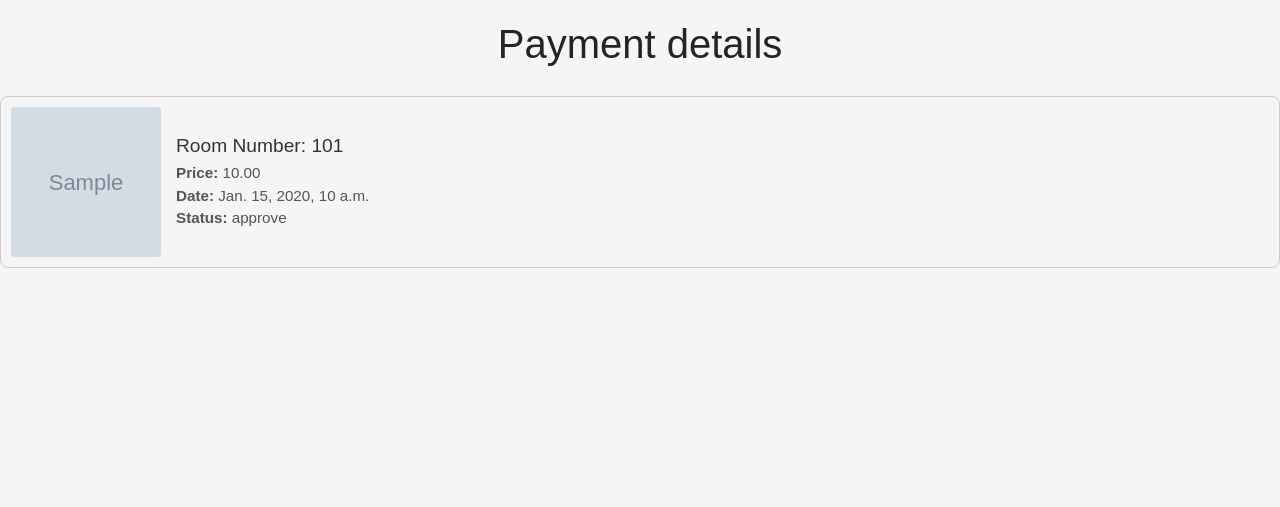
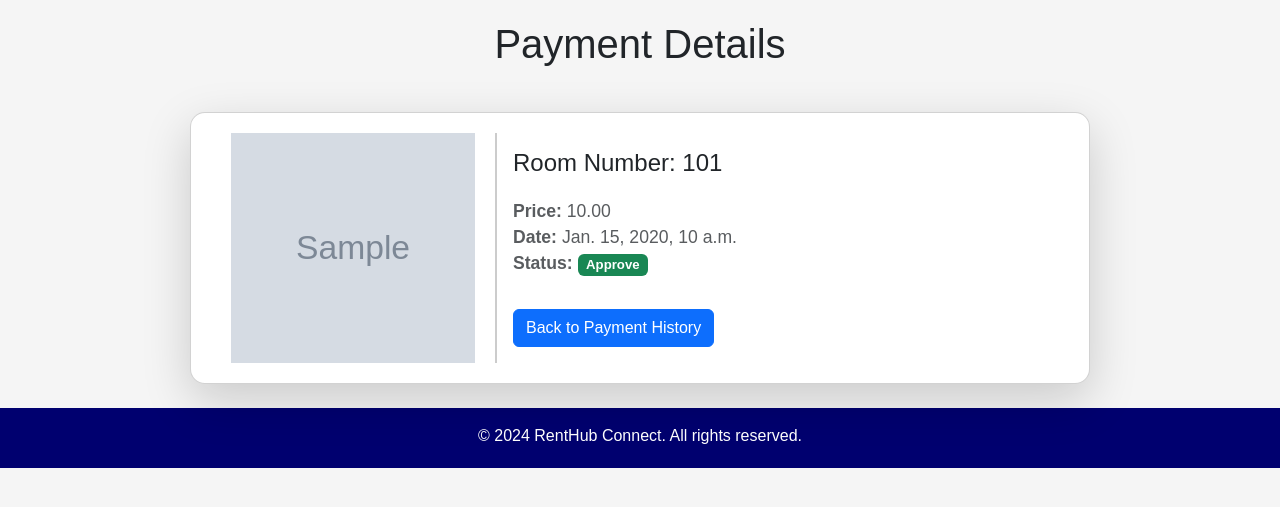
Before and after one commit to Pong50887/RentHub-Connect-Selenium, a Django app: template renthub/templates/renthub/payment_history.html in a window 1280 px wide. Shown: the part 69-576 px from the top of the page. Run offline with Django 5.2, Linux system fonts and the light colour scheme; the template is opened without the code that fills it: values that come from a table or form of the project are taken from there, others are empty; data comes from the database, SQL or seed files in the repository; tables that the repository leaves empty hold one stand-in row (values such as "Sample post"); grey boxes marked "Sample" are stand-in pictures; parts of the project's set-up code (start-up, migrations or seed data) failed here and were passed over.

Commit message:
Better UI for Payment Details

```diff
--- a/renthub/templates/renthub/payment_history.html
+++ b/renthub/templates/renthub/payment_history.html
@@ -1,24 +1,39 @@
 {% extends 'base.html' %}
-{% block footer_display %}none{% endblock %}
 
 {% block content %}
-<h1>Payment details</h1>
+<h1 class="mb-4 text-center">Payment Details</h1>
+
 {% if transaction %}
-    <div class="room-item" style="display: flex; align-items: center; margin-bottom: 10px; border: 1px solid #ccc; padding: 10px; border-radius: 8px;">
-    <img src="{{ transaction.image.url }}" width="150" height="150" style="margin-right: 15px; border-radius: 4px; object-fit: cover;" alt="Payment Slip Image">
-
-    <div>
-        <h3 style="margin: 0 0 5px; font-size: 1.2em; color: #333;">
-            Room Number: {{ transaction.room.room_number }}
-        </h3>
-        <p style="margin: 0; font-size: 0.95em; color: #555;">
-            <strong>Price:</strong> {{ transaction.price }} <br>
-            <strong>Date:</strong> {{ transaction.date }} <br>
-            <strong>Status:</strong> {{ transaction.status }}
-        </p>
-    </div>
+    <div class="card shadow-lg mb-4" style="border-radius: 15px; max-width: 900px; margin: auto; padding: 20px;">
+        <div class="row g-0">
+            <div class="col-md-4" style="border-right: 2px solid #ccc; padding-right: 20px; padding-left: 20px;">
+                <img src="{{ transaction.image.url }}" class="img-fluid" alt="Payment Slip Image"
+                     style="object-fit: cover; height: 100%; max-height: 300px; border-radius: 0; margin-bottom: 20px;">
+            </div>
+            <div class="col-md-8">
+                <div class="card-body">
+                    <h5 class="card-title" style="font-size: 1.5em;">Room Number: {{ transaction.room.room_number }}</h5>
+                    <p class="card-text text-muted" style="font-size: 1.1em; margin-top: 20px;">
+                        <strong>Price: </strong>{{ transaction.price }}<br>
+                        <strong>Date: </strong>{{ transaction.date }}<br>
+                        <strong>Status: </strong>
+                        <span class="badge
+                            {% if transaction.status == 'approve' %}
+                                bg-success
+                            {% elif transaction.status == 'wait' %}
+                                bg-warning
+                            {% elif transaction.status == 'reject' %}
+                                bg-danger
+                            {% endif %}">
+                            {{ transaction.status|capfirst }}
+                        </span>
+                    </p>
+                    <a href="{% url 'renthub:payment_list' %}" class="btn btn-primary mt-3">Back to Payment History</a>
+                </div>
+            </div>
+        </div>
     </div>
 {% else %}
-    <p>This rental payment does not exist.</p>
+    <p class="text-center text-danger fs-4">This rental payment does not exist.</p>
 {% endif %}
 {% endblock %}
```
